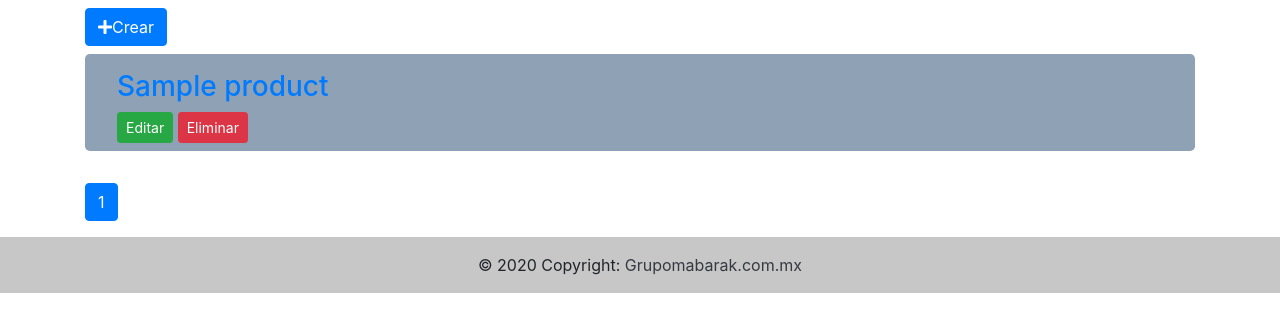
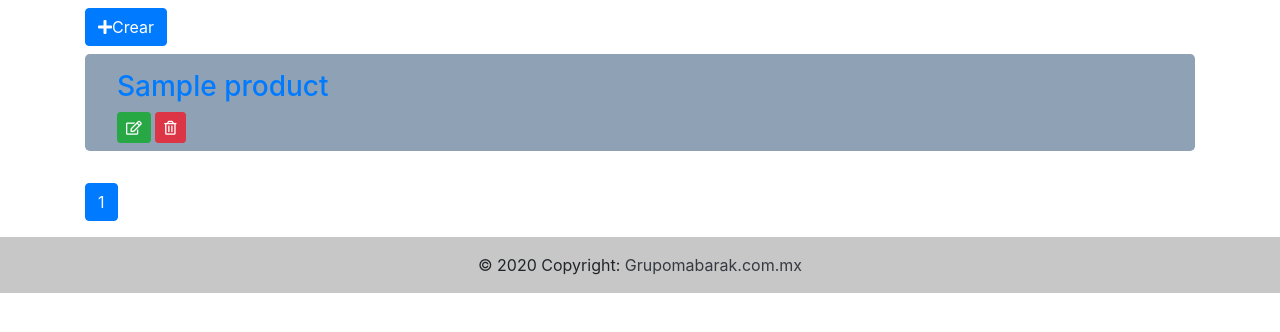
Before and after one commit to dalokdaga/flaskUdemy, a Flask app: page / in a window 1280 px wide. Shown: the part 80-412 px from the top of the page. Run offline with Flask 2, Linux system fonts and the light colour scheme; tables that the repository leaves empty hold one stand-in row (values such as "Sample post"); some libraries are stand-ins or nearby versions.

Commit message:
se corrige detalle con Toolpips { compress : ture }

```diff
--- a/my_app/templates/category/index.html
+++ b/my_app/templates/category/index.html
@@ -7,8 +7,8 @@
         <h3>
             <a href="{{ url_for('category.show', id = category.id) }}">{{ category['name'] }}</a>
         </h3>
-        <a class="btn btn-success btn-sm" href="{{ url_for('category.update', id = category.id) }}">Editar</a>
-        <button data-toggle="modal" data-target="#deleteModal" data-name="{{ category['name'] }}" data-id="{{ category['id'] }}" class="btn btn-danger btn-sm" href="{{ url_for('category.delete', id = category.id) }}">Eliminar</button>
+        <a class="btn btn-success btn-sm" href="{{ url_for('category.update', id = category.id) }}"><i  class="far fa-edit" data-toggle="tooltip" data-placement="top" title="Editar" ></i></a>
+        <button data-toggle="modal" data-target="#deleteModal" data-name="{{ category['name'] }}" data-id="{{ category['id'] }}" class="btn btn-danger btn-sm" href="{{ url_for('category.delete', id = category.id) }}"><i  class="far fa-trash-alt" data-toggle="tooltip" data-placement="top" title="Eliminar producto {{ category['name'] }} ?"></i></button>
     </div>
     {% endfor %}
 </div>
--- a/my_app/templates/product/index.html
+++ b/my_app/templates/product/index.html
@@ -7,8 +7,8 @@
         <h3>
             <a href="{{ url_for('product.show', id = product.id) }}">{{ product['name'] }}</a>
         </h3>
-        <a class="btn btn-success btn-sm" href="{{ url_for('product.update', id = product.id) }}">Editar</a>
-        <button data-toggle="modal" data-target="#deleteModal" data-name="{{ product['name'] }}" data-id="{{ product['id'] }}" class="btn btn-danger btn-sm" href="{{ url_for('product.delete', id = product.id) }}">Eliminar</button>
+        <a class="btn btn-success btn-sm" href="{{ url_for('product.update', id = product.id) }}"><i  class="far fa-edit" data-toggle="tooltip" data-placement="top" title="Editar" ></i></a>
+        <button  data-toggle="modal" data-target="#deleteModal" data-name="{{ product['name'] }}" data-id="{{ product['id'] }}" class="btn btn-danger btn-sm" href="{{ url_for('product.delete', id = product.id) }}"><i  class="far fa-trash-alt" data-toggle="tooltip" data-placement="top" title="Eliminar producto {{ product['name'] }} ?"></i></button>
     </div>
     {% endfor %}
 </div>
```
